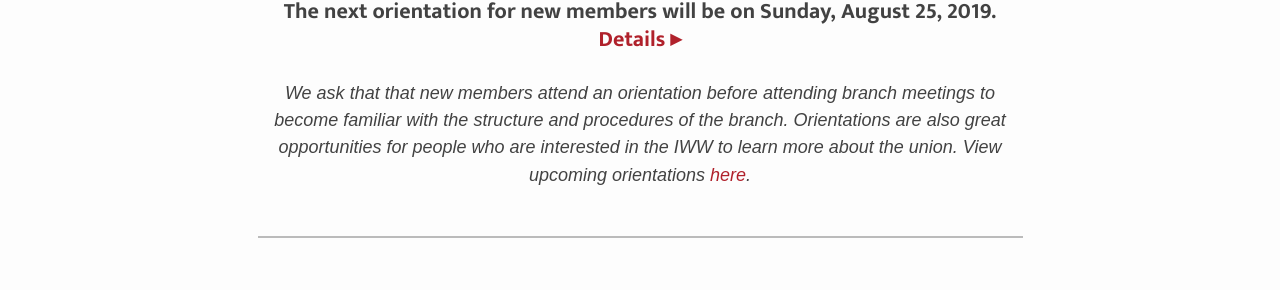
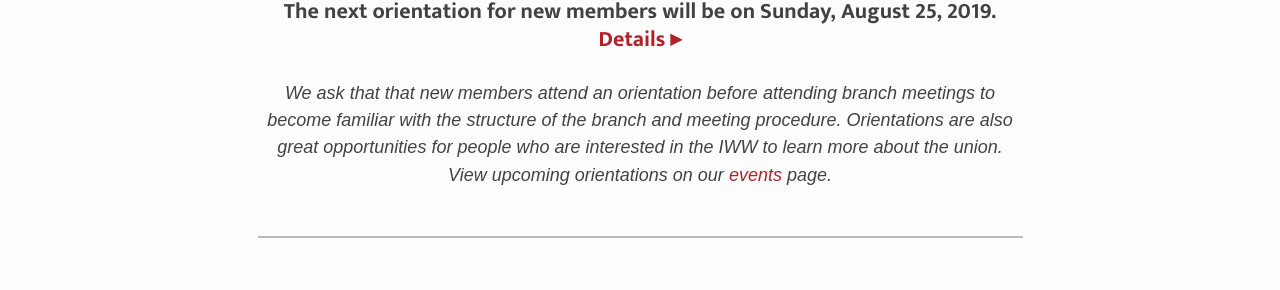
Before and after one commit to IWW-NYC-GMB/iww.nyc, a Jekyll site: the page built from index.html, in a window 1280 px wide. Shown: the part 1057-1347 px from the top of the page. Built offline with Jekyll 4.4.1, drawn with Linux system fonts in a browser that asks for light colours; some web fonts are replaced.

Commit message:
Update index.html

```diff
--- a/index.html
+++ b/index.html
@@ -21,7 +21,7 @@
 
       <p style="text-align:center;font-weight:700;font-size:22px;">The next orientation for new members will be on {{ site.data.next_orientation["next_orientation_date"] }}. <a href="{{ site.data.next_orientation["next_orientation_url"] }}">Details ▸</a></p>
       <p style="text-align:center;font-size:18px;"><br>
-        <em>We ask that that new members attend an orientation before attending branch meetings to become familiar with the structure and procedures of the branch. Orientations are also great opportunities for people who are interested in the IWW to learn more about the union. View upcoming orientations <a href="{{ site.baseurl }}/events">here</a>.</em>
+        <em>We ask that that new members attend an orientation before attending branch meetings to become familiar with the structure of the branch and meeting procedure. Orientations are also great opportunities for people who are interested in the IWW to learn more about the union. View upcoming orientations on our <a href="{{ site.baseurl }}/events">events</a> page.</em>
       </p><br>
 
   <hr style="margin:20px 0 50px 0;">
```
